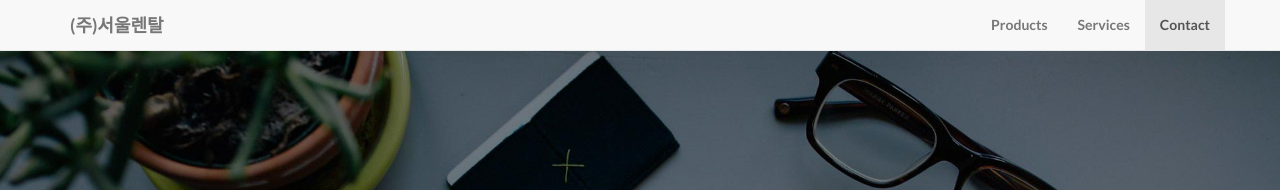
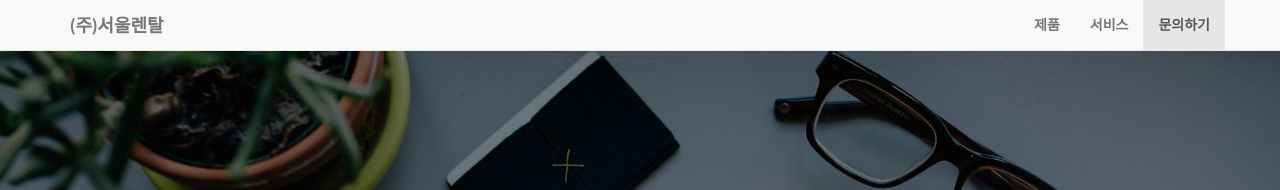
Before and after one commit to seoulrental/seoulrental.github.io, a Jekyll site: the page built from index.html, in a window 1280 px wide. Shown: the top 190 px of the page. Built offline with Jekyll 4.4.1, drawn with Linux system fonts in a browser that asks for light colours.

Commit message:
Update header.html

```diff
--- a/_includes/header.html
+++ b/_includes/header.html
@@ -15,13 +15,13 @@
         <div class="collapse navbar-collapse" id="bs-example-navbar-collapse-1">
             <ul class="nav navbar-nav navbar-right">
             	<li>
-                    <a class="page-scroll" href="#products">Products</a>
+                    <a class="page-scroll" href="#products">제품</a>
                 </li>
                 <li>
-                    <a class="page-scroll" href="#services">Services</a>
+                    <a class="page-scroll" href="#services">서비스</a>
                 </li>
                 <li>
-                    <a class="page-scroll" href="#contact">Contact</a>
+                    <a class="page-scroll" href="#contact">문의하기</a>
                 </li>
             </ul>
         </div>
```
